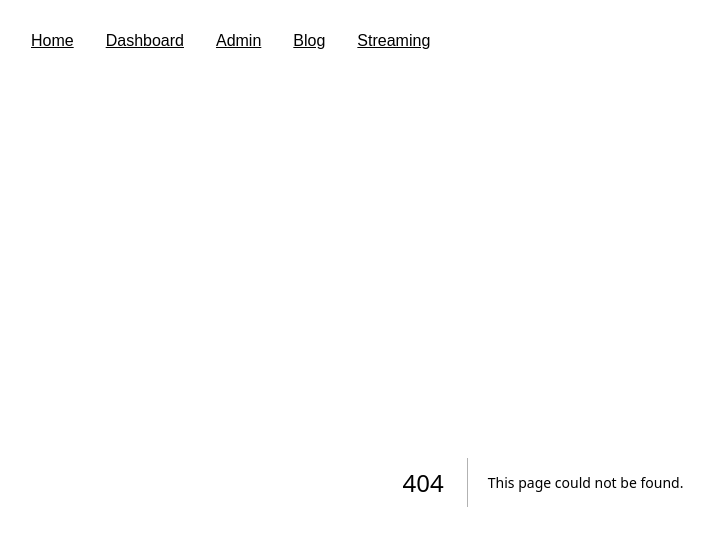
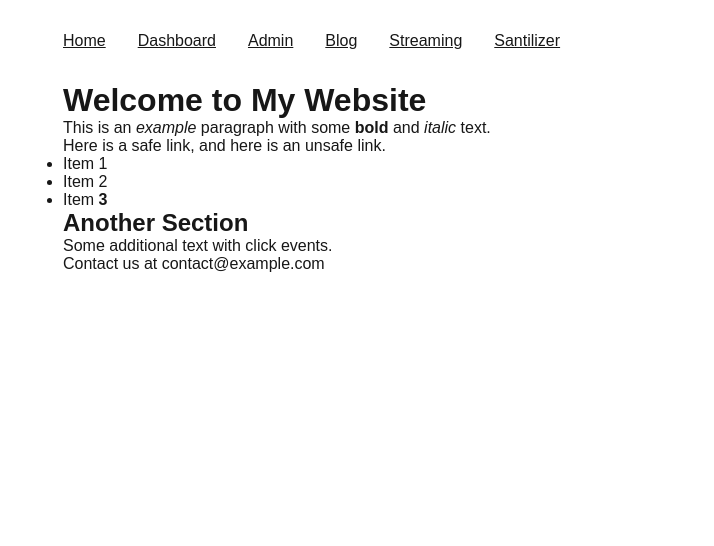
Before and after one commit to duannx/next-demo-app-router, a Next.js app: page /santilizer in a window 1280 px wide. Before the commit this address had no page. Shown: the top 546 px of the page, without its empty margins (97-811 px from the left). Built offline with nearby package versions, Linux system fonts and the light colour scheme; a web font is replaced by a local one.

Commit message:
add server components examples

```diff
--- a/app/layout.module.scss
+++ b/app/layout.module.scss
@@ -1,5 +1,5 @@
 .container {
     max-width: 1024px;
     margin: 0 auto;
-    padding: 2em 0 5em;
+    padding: 2em 2em 5em 2em;
 }
--- /dev/null
+++ b/app/santilizer/page.tsx
@@ -0,0 +1,26 @@
+import sanitizeHtml from 'sanitize-html'
+
+const mockInput = `<div>
+        <h1>Welcome to My Website</h1>
+        <p>This is an <i>example</i> paragraph with some <b>bold</b> and <em>italic</em> text.</p>
+        <p>
+            Here is a <a href="https://example.com" title="Example site">safe link</a>,
+            and here is an <a href="javascript:alert('Hacked!')">unsafe link</a>.
+        </p>
+        <ul>
+            <li>Item 1</li>
+            <li>Item 2</li>
+            <li>Item <strong>3</strong></li>
+        </ul>
+        <script>alert('This script should be removed');</script>
+        <h2>Another Section</h2>
+        <p>Some additional text with <a href="https://another-example.com" onclick="stealData()">click events</a>.</p>
+        <footer>
+            <p>Contact us at <a href="mailto:contact@example.com">contact@example.com</a></p>
+        </footer>
+    </div>`;
+
+export default function Page() {
+    console.log('This log is on the Server only')
+    return <div dangerouslySetInnerHTML={{__html: sanitizeHtml(mockInput)}}></div>
+}
--- a/app/streaming/page.tsx
+++ b/app/streaming/page.tsx
@@ -43,6 +43,9 @@ export default async function StreamingPage() {
       <Suspense fallback={<Skeleton />}>
         <Section title="Medium API" fetchData={fetchMedium} />
       </Suspense>
+      <Suspense fallback={<Skeleton />}>
+        <Section title="Slow API" fetchData={fetchSlow} />
+      </Suspense>
     </div>
   );
 }
--- a/components/Header/index.tsx
+++ b/components/Header/index.tsx
@@ -23,6 +23,10 @@ export default function Header() {
       href: "/streaming",
       title: "Streaming",
     },
+    {
+      href: "/santilizer",
+      title: "Santilizer",
+    },
   ];
   return (
     <nav>
--- a/external_api.js
+++ b/external_api.js
@@ -18,18 +18,21 @@ app.get('/api/blog/:id', (req, res) => {
 
 // Fast API - 1 second delay
 app.get('/api/fast', async (req, res) => {
+  console.log('responding for /api/fast')
   await delayResponse(1000);  // 1 second delay
   res.json(true);
 });
 
 // Medium API - 3 seconds delay
 app.get('/api/medium', async (req, res) => {
+  console.log('responding for /api/medium')
   await delayResponse(3000);  // 3 seconds delay
   res.json(true);
 });
 
 // Slow API - 5 seconds delay
 app.get('/api/slow', async (req, res) => {
+  console.log('responding for /api/slow')
   await delayResponse(5000);  // 5 seconds delay
   res.json(true);
 });
--- a/next.config.ts
+++ b/next.config.ts
@@ -1,4 +1,5 @@
 import type { NextConfig } from "next";
+import withBundleAnalyzer from "@next/bundle-analyzer";
 
 const nextConfig: NextConfig = {
   eslint: {
@@ -16,16 +17,18 @@ const nextConfig: NextConfig = {
   images: {
     remotePatterns: [
       {
-        protocol: 'https',
-        hostname: 'www.electrolux.it',
-        port: '',
-        pathname: '/**',
+        protocol: "https",
+        hostname: "www.electrolux.it",
+        port: "",
+        pathname: "/**",
       },
     ],
   },
   sassOptions: {
     silenceDeprecations: ["legacy-js-api"], // 👈 HERE
-  }
+  },
 };
 
-export default nextConfig;
+export default withBundleAnalyzer({
+  enabled: process.env.ANALYZE === "true",
+})(nextConfig);
--- a/utils/fetch.ts
+++ b/utils/fetch.ts
@@ -8,16 +8,16 @@ export function delay(time: number) {
 
 // API Fetch functions
 export const fetchFast = async () => {
-  await delay(1000);
+  await fetch('http://localhost:3001/api/fast')
   return "Data fetch fast";
 };
 
 export const fetchMedium = async () => {
-  await delay(2000);
+  await fetch('http://localhost:3001/api/medium')
   return "Data fetch medium";
 };
 
 export const fetchSlow = async () => {
-  await delay(5000);
+  await fetch('http://localhost:3001/api/slow')
   return "Data fetch slow";
 };
```
Also changed, not shown: app/page.tsx (+33 -6 lines), package.json (+6 -2 lines), types.d.ts (added, +22 -0 lines), 1 other file (tests, documents, lock files or other folders).
